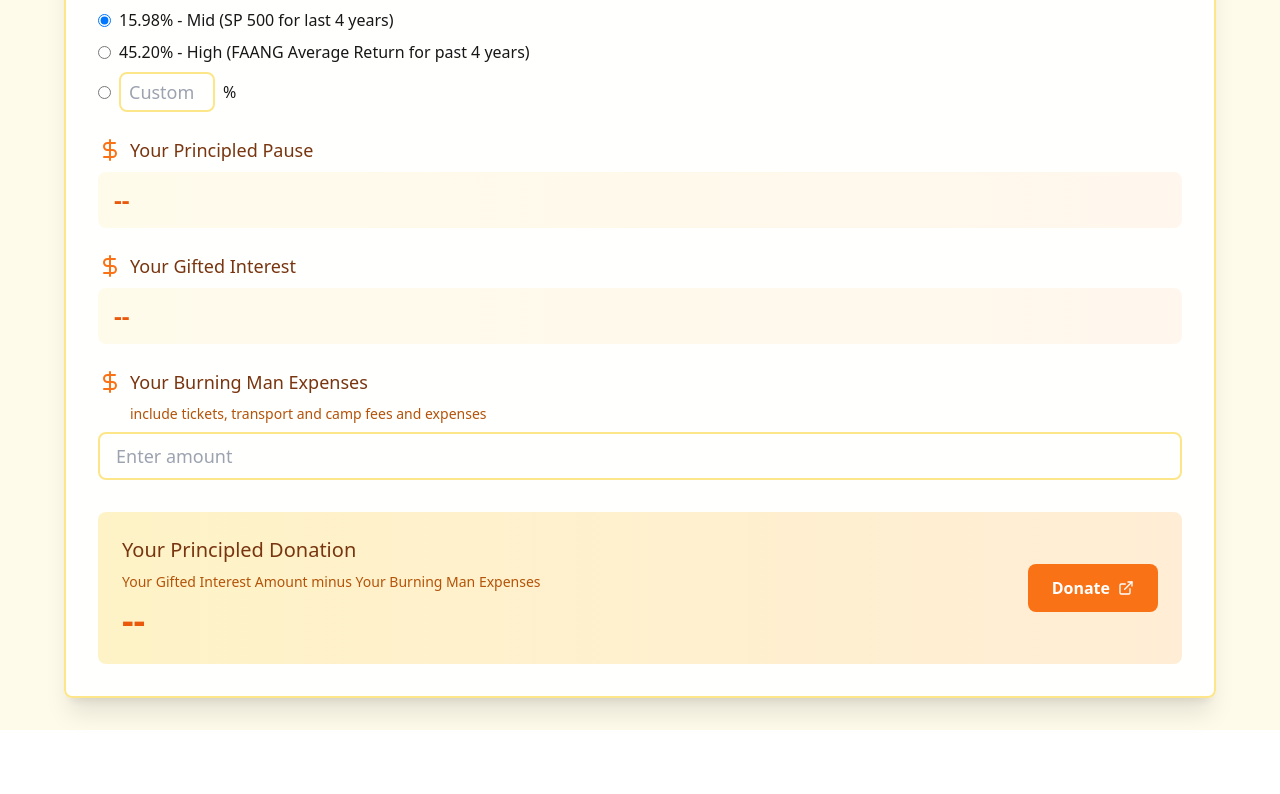
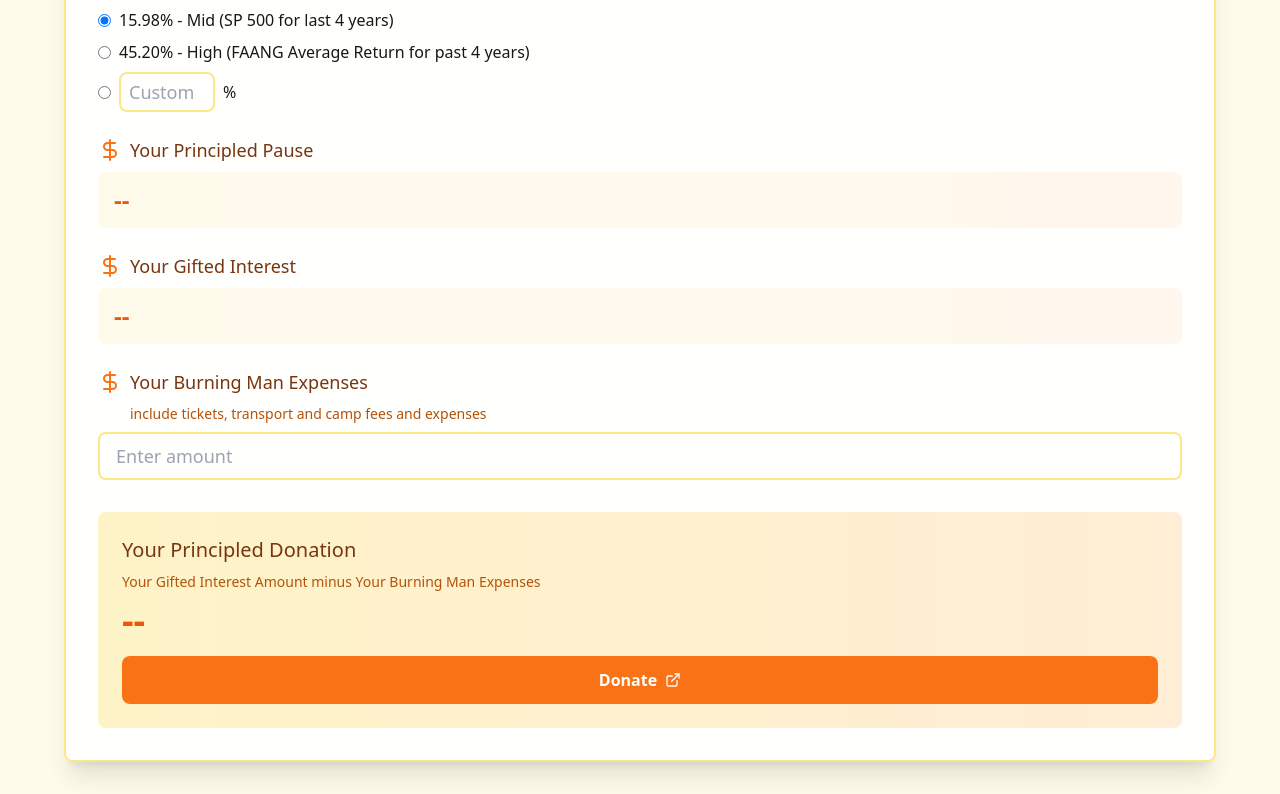
Before and after one commit to farhad667/pause-calculator, a Next.js app: page / in a window 1280 px wide. Shown: the part 602-1396 px from the top of the page. Before the commit the page ends 1332 px from the top, so only its background shows below. Built offline with nearby package versions, Linux system fonts and the light colour scheme.

Commit message:
Update PauseCalculator.jsx
donate button full width.

```diff
--- a/src/components/PauseCalculator.jsx
+++ b/src/components/PauseCalculator.jsx
@@ -241,7 +241,7 @@ const PauseCalculator = () => {
 
           {/* Full-width donation section at the bottom */}
           <div className="mt-8 bg-gradient-to-r from-amber-100 to-orange-100 rounded-lg p-6">
-            <div className="flex flex-col md:flex-row md:items-center md:justify-between gap-4">
+            <div className="flex flex-col gap-4">
               <div>
                 <h2 className="text-xl font-medium text-amber-900 mb-2">
                   Your Principled Donation
@@ -260,7 +260,7 @@ const PauseCalculator = () => {
                 href="https://donate.burningman.org/give/508265/"
                 target="_top"
                 onClick={(e) => { e.preventDefault(); window.top.location.href = 'https://donate.burningman.org/give/508265/'; }}
-                className="bg-orange-500 hover:bg-orange-600 text-white font-bold py-3 px-6
+                className="w-full bg-orange-500 hover:bg-orange-600 text-white font-bold py-3 px-6
                           rounded-lg transition-colors transform hover:scale-105 duration-200
                           flex items-center justify-center gap-2 cursor-pointer border-none"
                 style={{ textDecoration: 'none' }}
```
